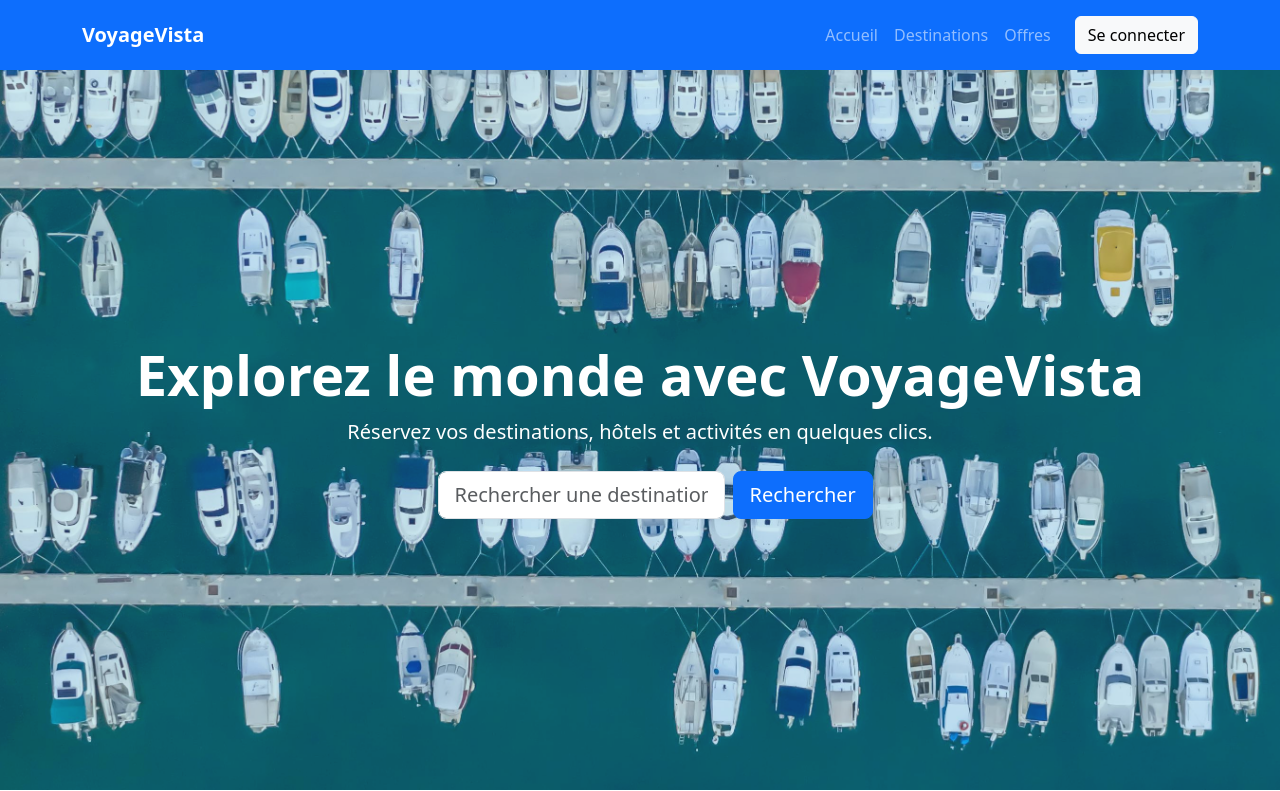
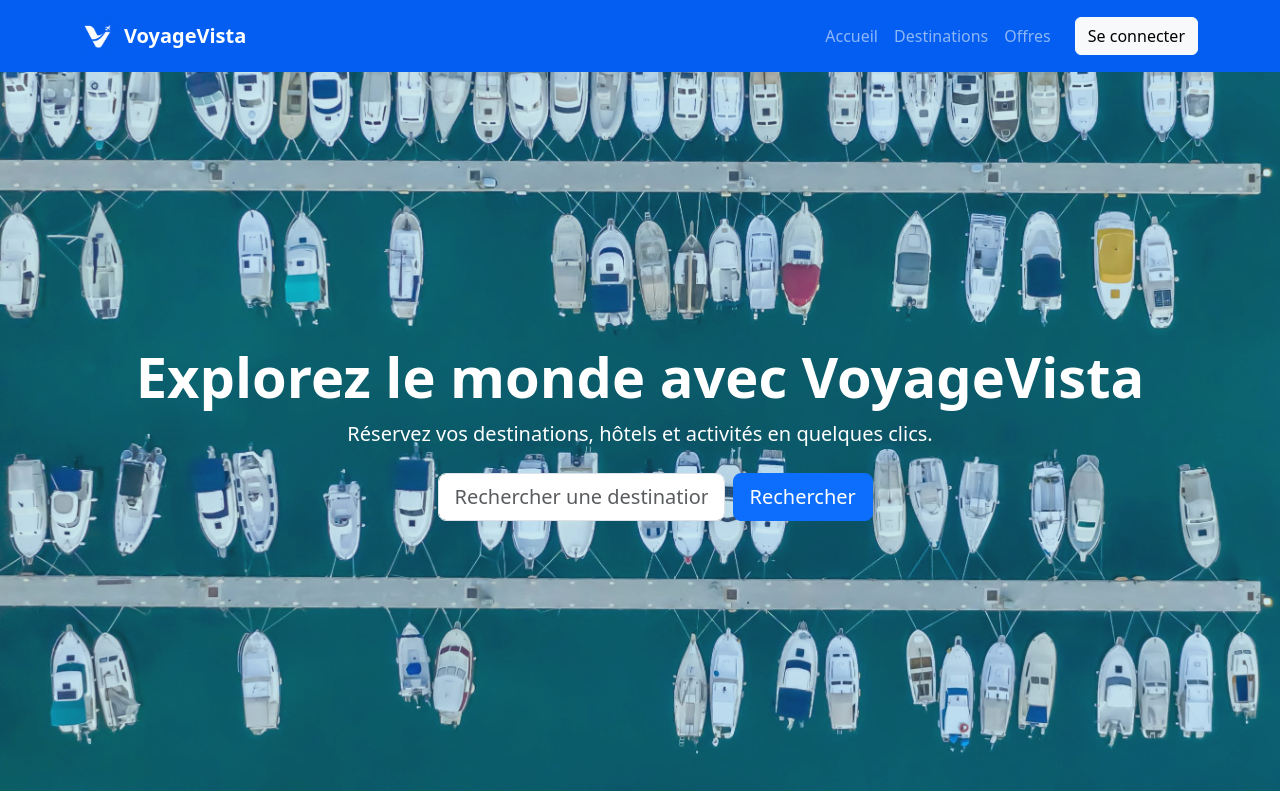
Before and after one commit to nicolas-c14/Voyage_Vista_website, a PHP site: page / in a window 1280 px wide. Shown: the top 791 px of the page. Run offline with PHP 8.4, Linux system fonts and the light colour scheme.

Commit message:
Ajout du logo et modification images

```diff
--- a/assets/css/style.css
+++ b/assets/css/style.css
@@ -9,8 +9,21 @@
 
 /* NAVBAR */
 .custom-navbar {
-    background-color: #0d6efd;
+    background-color: #045EF1;
     padding: 15px 0;
+}
+
+.navbar-brand {
+    display: inline-flex;
+    align-items: center;
+    gap: 10px;
+}
+
+.brand-logo-img {
+    display: inline-block;
+    width: 32px;
+    height: 32px;
+    object-fit: contain;
 }
 
 /* HERO */
--- a/includes/navbar.php
+++ b/includes/navbar.php
@@ -2,6 +2,7 @@
         <div class="container">
 
             <a class="navbar-brand fw-bold" href="index.php">
+                <img src="assets/images/VoyageVistaLogo.png" alt="VoyageVista logo" class="brand-logo-img">
                 VoyageVista
             </a>
 
```
Also changed, not shown: assets/images/VoyageVistaLogo.png (added), assets/images/barcelone.jpg, assets/images/paris.jpg, 1 other file.
